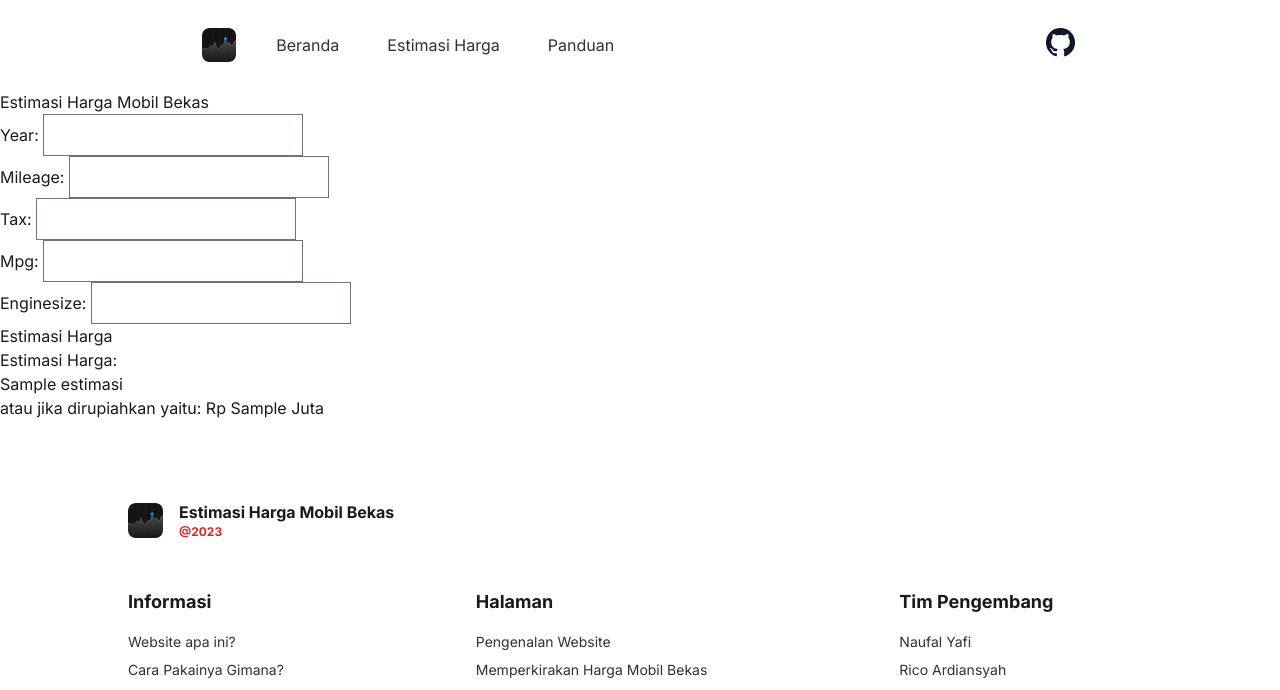
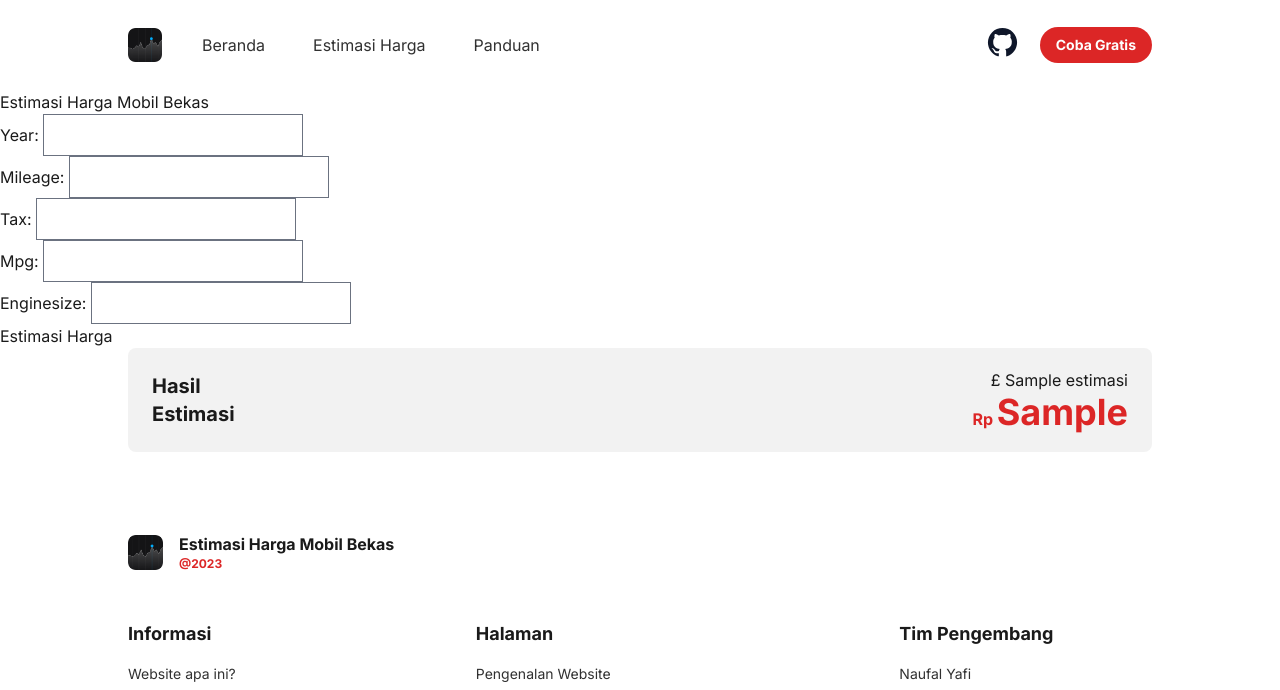
Before and after one commit to 0xricoard/Django-App, a Django app: template templates/estimasi_harga.html in a window 1280 px wide. Shown: the top 690 px of the page. Run offline with Django 3.2, Linux system fonts and the light colour scheme; tables that the repository leaves empty hold one stand-in row (values such as "Sample post"); the template is opened without the code that fills it: values that come from a table or form of the project are taken from there, most other values are stand-ins (such as "Sample title", 1, 10 or a date in 2020); parts of the project's set-up code (start-up, migrations or seed data) failed here and were passed over; some libraries are stand-ins or nearby versions.

Commit message:
page estimate

```diff
--- a/django_app/settings.py
+++ b/django_app/settings.py
@@ -11,6 +11,8 @@ https://docs.djangoproject.com/en/3.0/ref/settings/
 """
 
 import os
+from dotenv import load_dotenv
+load_dotenv()
 
 # Build paths inside the project like this: os.path.join(BASE_DIR, ...)
 BASE_DIR = os.path.dirname(os.path.dirname(os.path.abspath(__file__)))
@@ -20,10 +22,10 @@ BASE_DIR = os.path.dirname(os.path.dirname(os.path.abspath(__file__)))
 # See https://docs.djangoproject.com/en/3.0/howto/deployment/checklist/
 
 # SECURITY WARNING: keep the secret key used in production secret!
-SECRET_KEY = 'e)l#-s2t0ww8r7omb21imcjc+y^u_2$w0k3zau2+8dy4u48cb#'
+SECRET_KEY = os.getenv('SECRET_KEY')
 
 # SECURITY WARNING: don't run with debug turned on in production!
-DEBUG = True
+DEBUG = True if os.getenv('NODE_ENV') != 'production' else False
 
 ALLOWED_HOSTS = ['127.0.0.1','sg-contabo.muhammadri.co']
 INTERNAL_IPS = ['127.0.0.1']
--- a/installed_packages.txt
+++ b/installed_packages.txt
@@ -19,6 +19,7 @@ mdurl==0.1.2
 numpy==1.26.0
 Pygments==2.16.1
 python-dateutil==2.8.2
+python-dotenv==1.0.0
 python-slugify==8.0.1
 PyYAML==6.0.1
 requests==2.31.0
--- a/templates/estimasi_harga.html
+++ b/templates/estimasi_harga.html
@@ -1,4 +1,6 @@
-{% extends "partials/base.html" %} {% block body %}
+{% extends "partials/base.html" %}
+
+{% block body %}
 <div class="container" style="padding-top: 90px">
   <h1>Estimasi Harga Mobil Bekas</h1>
 
@@ -7,10 +9,19 @@
     <input type="submit" value="Estimasi Harga" />
   </form>
 
+</div>
+
   {% if estimasi %}
-  <h2>Estimasi Harga:</h2>
-  <p>{{ estimasi }}</p>
+    <section class="px-6 lg:px-32 text-neutral-900">
+      <div class="bg-neutral-100 py-5 rounded-lg px-6 flex justify-between items-center">
+        <h1 class="font-bold text-xl">Hasil <br /> Estimasi</h1>
 
-  <p>atau jika dirupiahkan yaitu: Rp {{ estimasi_rupiah }} Juta</p>
-</div>
-{% endif %} {% endblock %}
+        <div class="text-end">
+          <h3>£ {{ estimasi }}</h3>
+          <h2 class="text-red font-bold">Rp <span class="text-4xl">{{ estimasi_rupiah }}</span></h2>
+        </div>
+      </div>
+    </section>
+  {% endif %}
+
+{% endblock %}
--- a/templates/partials/base.html
+++ b/templates/partials/base.html
@@ -27,10 +27,10 @@
       />
     </noscript>
 
-    <title>{{ title }}</title>
+    <title>{{ title }} | Estimasi Harga Mobil Bekas</title>
   </head>
   <body class="font-inter text-neutral-900">
-    <header class="fixed top-0 left-0 w-full backdrop-blur-sm mt-4">
+    <header class="fixed top-0 left-0 px-6 lg:px-32 w-full backdrop-blur-sm mt-4">
       {% include 'partials/header.html' %}
     </header>
     {% block body %}{% endblock %}
--- a/templates/partials/header.html
+++ b/templates/partials/header.html
@@ -1,6 +1,6 @@
 {% load static %}
 
-<div class="flex items-center justify-around w-full">
+<div class="flex justify-between w-full">
   <div class="flex items-center gap-4">
     <div class="py-3">
       <img src="{% static 'images/icon.png' %}" width="34" alt="logo" title="Beranda"/>
@@ -27,13 +27,13 @@
     </nav>
   </div>
 
-  <div class="flex items-center {% if params == '/' %}gap-5{% endif %}">
+  <div class="flex items-center {% if params != '/estimate' %}gap-5{% endif %}">
     <a href="https://github.com/0xricoard/Django-App" target="_blank">
       <button>
         <img src="{% static 'images/github.svg' %}" alt="github logo" title="goto repo github" width="35px" height="35px"/>
       </button>
     </a>
-    {% if params == "/" or params == "/docs" %}
+    {% if params != "/estimate" %}
       <a href="/estimate">
         <button class="bg-red py-2 px-4 text-sm font-bold text-neutral-50 rounded-full">Coba Gratis</button>
       </a>
--- a/theme/static/css/dist/styles.css
+++ b/theme/static/css/dist/styles.css
@@ -814,6 +814,10 @@ select {
   margin-bottom: 1rem;
 }
 
+.mb-5 {
+  margin-bottom: 1.25rem;
+}
+
 .mt-12 {
   margin-top: 3rem;
 }
@@ -890,6 +894,10 @@ select {
   justify-content: center;
 }
 
+.justify-between {
+  justify-content: space-between;
+}
+
 .justify-around {
   justify-content: space-around;
 }
@@ -922,6 +930,14 @@ select {
   border-radius: 9999px;
 }
 
+.rounded-sm {
+  border-radius: 0.125rem;
+}
+
+.rounded-lg {
+  border-radius: 0.5rem;
+}
+
 .border {
   border-width: 1px;
 }
@@ -929,6 +945,16 @@ select {
 .bg-red {
   --tw-bg-opacity: 1;
   background-color: rgb(220 38 38 / var(--tw-bg-opacity));
+}
+
+.bg-neutral-300 {
+  --tw-bg-opacity: 1;
+  background-color: rgb(173 173 173 / var(--tw-bg-opacity));
+}
+
+.bg-neutral-100 {
+  --tw-bg-opacity: 1;
+  background-color: rgb(242 242 242 / var(--tw-bg-opacity));
 }
 
 .px-4 {
@@ -961,6 +987,11 @@ select {
   padding-bottom: 2rem;
 }
 
+.py-5 {
+  padding-top: 1.25rem;
+  padding-bottom: 1.25rem;
+}
+
 .pb-12 {
   padding-bottom: 3rem;
 }
@@ -971,6 +1002,10 @@ select {
 
 .text-center {
   text-align: center;
+}
+
+.text-end {
+  text-align: end;
 }
 
 .font-inter {
@@ -995,6 +1030,26 @@ select {
 .text-xs {
   font-size: 0.75rem;
   line-height: 1rem;
+}
+
+.text-xl {
+  font-size: 1.25rem;
+  line-height: 1.75rem;
+}
+
+.text-2xl {
+  font-size: 1.5rem;
+  line-height: 2rem;
+}
+
+.text-3xl {
+  font-size: 1.875rem;
+  line-height: 2.25rem;
+}
+
+.text-4xl {
+  font-size: 2.25rem;
+  line-height: 2.5rem;
 }
 
 .font-bold {
--- a/theme/static_src/tailwind.config.js
+++ b/theme/static_src/tailwind.config.js
@@ -52,6 +52,8 @@ module.exports = {
       neutral: {
         900: "#1A1A1A",
         700: "#313131",
+        300: "#ADADAD",
+        100: "#F2F2F2",
         50: "#FEFEFE",
       },
     },
```
Also changed, not shown: django_app/views.py (+10 -2 lines), setup.py (+25 -11 lines), templates/404.html (added, +23 -0 lines), README.md, 1 other file.
